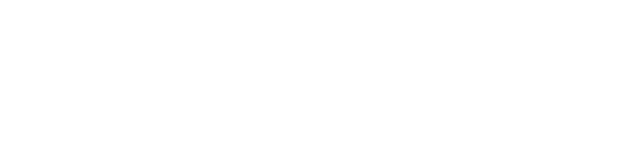
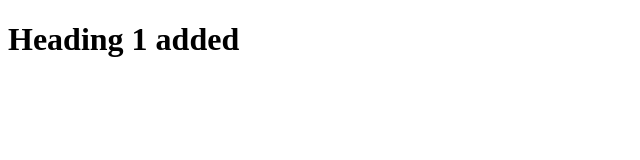
Before and after one commit to AfaqShuaib09/Mobile_Computing-Lec-2, a plain HTML site: page index.html in a window 1280 px wide. Shown: the whole page, without its empty margins (0-640 px from the left). Drawn offline with Linux system fonts and the light colour scheme.

Commit message:
heading 1 added

```diff
--- a/index.html
+++ b/index.html
@@ -8,6 +8,6 @@
     <title>Web Page</title>
 </head>
 <body>
-
+    <h1> Heading 1 added </h1>
 </body>
 </html>
```
